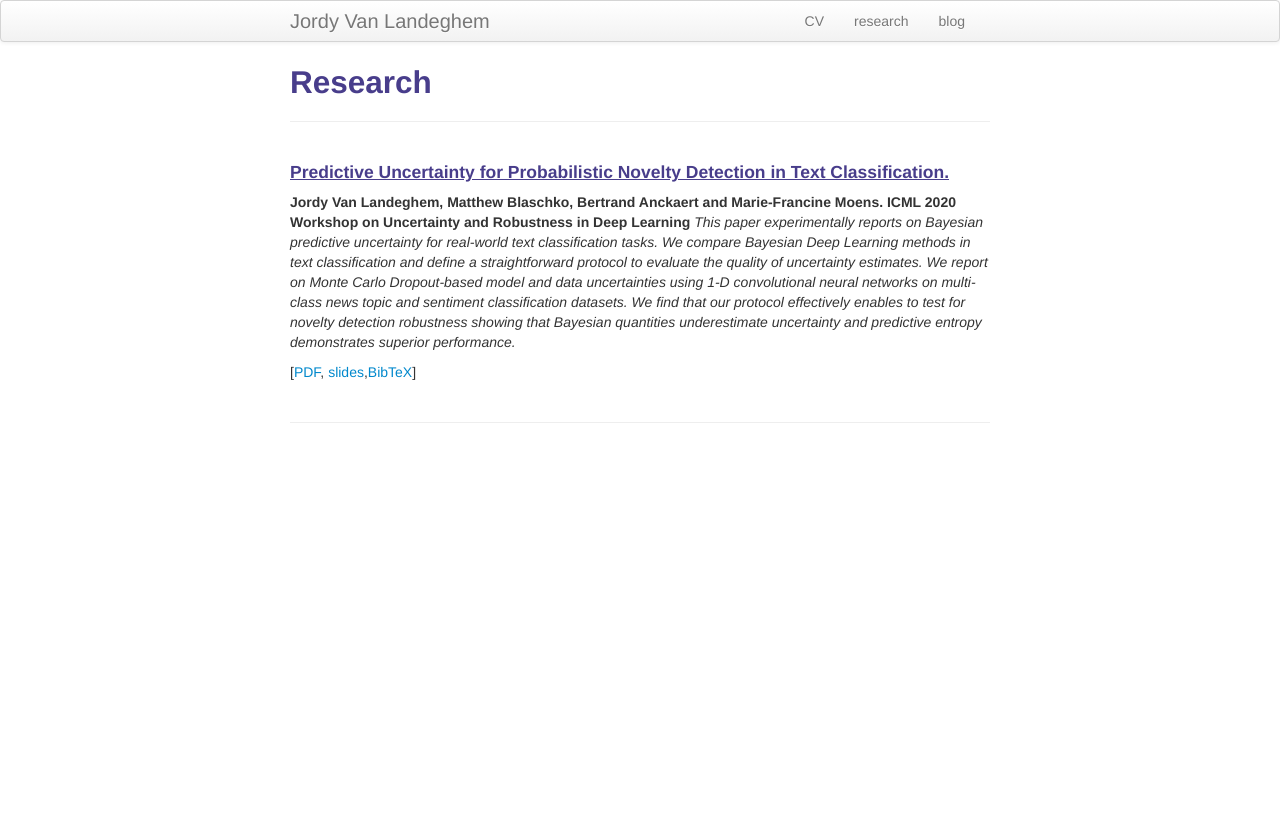
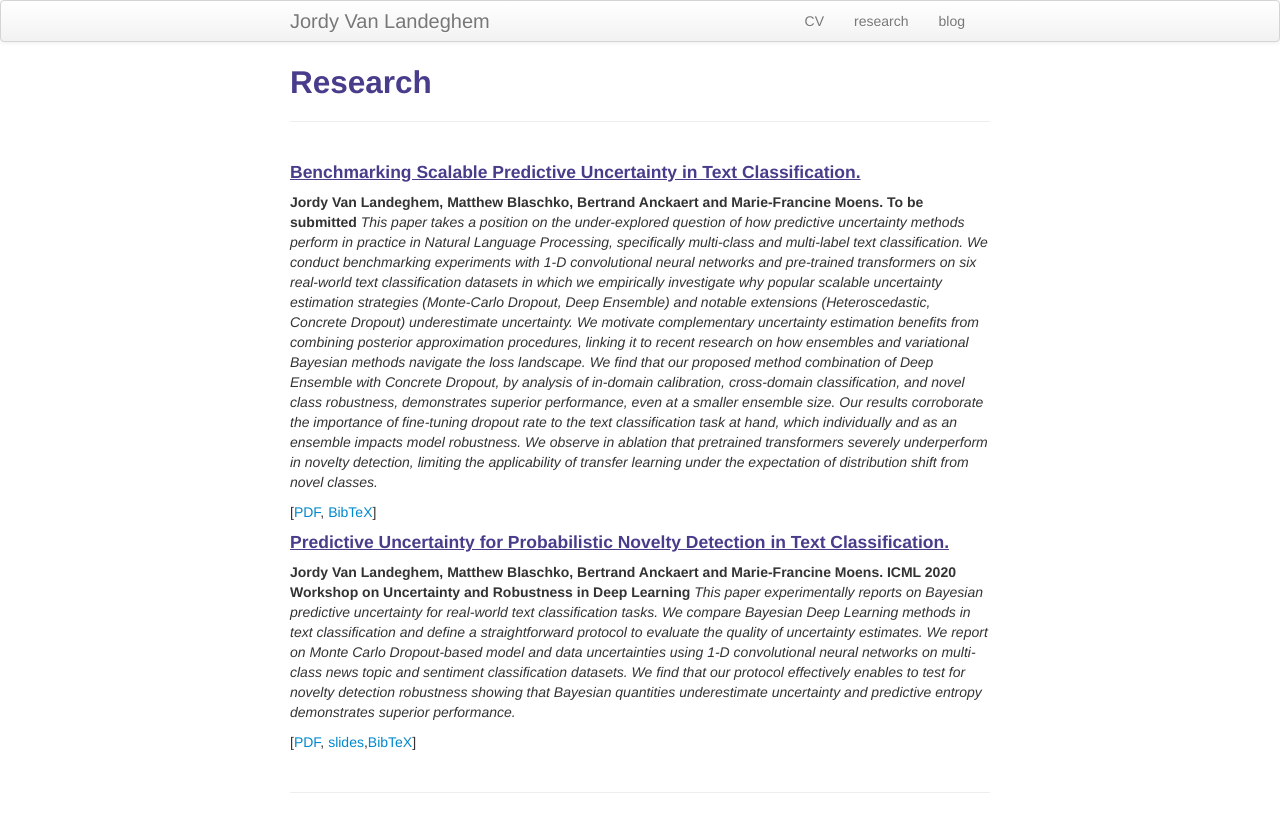
Before and after one commit to Jordy-VL/jordy-vl.github.io, a Jekyll site: the page built from pages/research.md, in a window 1280 px wide. Shown: the top 832 px of the page. Built offline with Jekyll 4.4.1, drawn with Linux system fonts in a browser that asks for light colours.

Commit message:
Update research.md

```diff
--- a/pages/research.md
+++ b/pages/research.md
@@ -4,6 +4,13 @@ title: Research
 description: Jordy Van Landeghem's research
 ---
 
+#### <u>Benchmarking Scalable Predictive Uncertainty in Text Classification.</u>
+**Jordy Van Landeghem, Matthew Blaschko, Bertrand Anckaert and Marie-Francine Moens. To be submitted**
+*This paper takes a position on the under-explored question of how predictive uncertainty methods perform in practice in Natural Language Processing, specifically multi-class and multi-label text classification.
+We conduct benchmarking experiments with 1-D convolutional neural networks and pre-trained transformers on six real-world text classification datasets in which we empirically investigate why popular scalable uncertainty estimation strategies (Monte-Carlo Dropout, Deep Ensemble) and notable extensions (Heteroscedastic, Concrete Dropout) underestimate uncertainty. We motivate complementary uncertainty estimation benefits from combining posterior approximation procedures, linking it to recent research on how ensembles and variational Bayesian methods navigate the loss landscape.
+We find that our proposed method combination of Deep Ensemble with Concrete Dropout, by analysis of in-domain calibration, cross-domain classification, and novel class robustness, demonstrates superior performance, even at a smaller ensemble size. Our results corroborate the importance of fine-tuning dropout rate to the text classification task at hand, which individually and as an ensemble impacts model robustness. We observe in ablation that pretrained transformers severely underperform in novelty detection, limiting the applicability of transfer learning under the expectation of distribution shift from novel classes.*
+
+[[PDF](), [BibTeX]()]
 
 #### <u>Predictive Uncertainty for Probabilistic Novelty Detection in Text Classification.</u>
 **Jordy Van Landeghem, Matthew Blaschko, Bertrand Anckaert and Marie-Francine Moens. ICML 2020 Workshop on Uncertainty and Robustness in Deep Learning**
```
